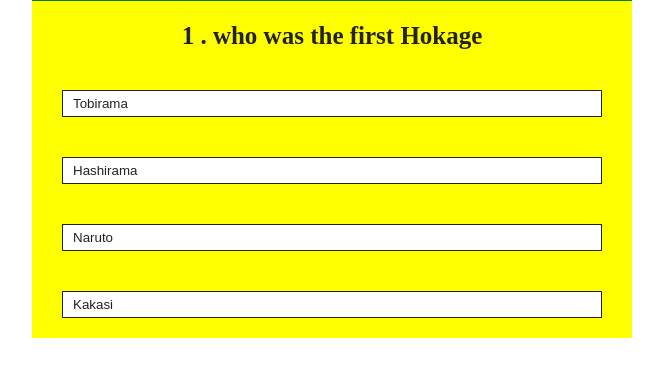
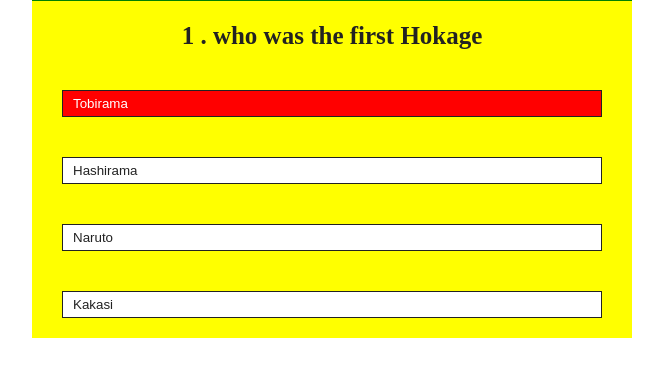
Before and after one commit to konain1/kbc, a plain HTML site: page index.html in a window 1280 px wide. Both pictures are taken after a click on the button "Tobirama". Shown: the part 179-556 px from the top of the page, without its empty margins (308-971 px from the left). Drawn offline with Linux system fonts and the light colour scheme.

Commit message:
correct fixed

```diff
--- a/app.js
+++ b/app.js
@@ -61,7 +61,33 @@ function showQuestion(){
         btn.innerHTML = answer.text;
         btn.classList.add("btn");
         answerDiv.appendChild(btn)
+
+        if(answer.correct){
+            btn.dataset.correct = answer.correct;
+        }
+
+        btn.addEventListener('click',SelectAnswer);
+
+
+
     })
 
 }
+
+function SelectAnswer(e){
+
+    let selectedBtn = e.target
+    let isCorrect = selectedBtn.dataset .correct === "true"
+
+
+    if(isCorrect){
+        selectedBtn.classList.add('correct')
+    }else{
+        selectedBtn.classList.add('incorrect')
+    }
+
+}
+
+
+
 showQuestion()
--- a/style.css
+++ b/style.css
@@ -56,3 +56,13 @@
     display: none;
 
 }
+
+.correct {
+    background-color: green;
+    color: white;
+}
+
+.incorrect {
+    background-color: red;
+    color: white;
+}
```
